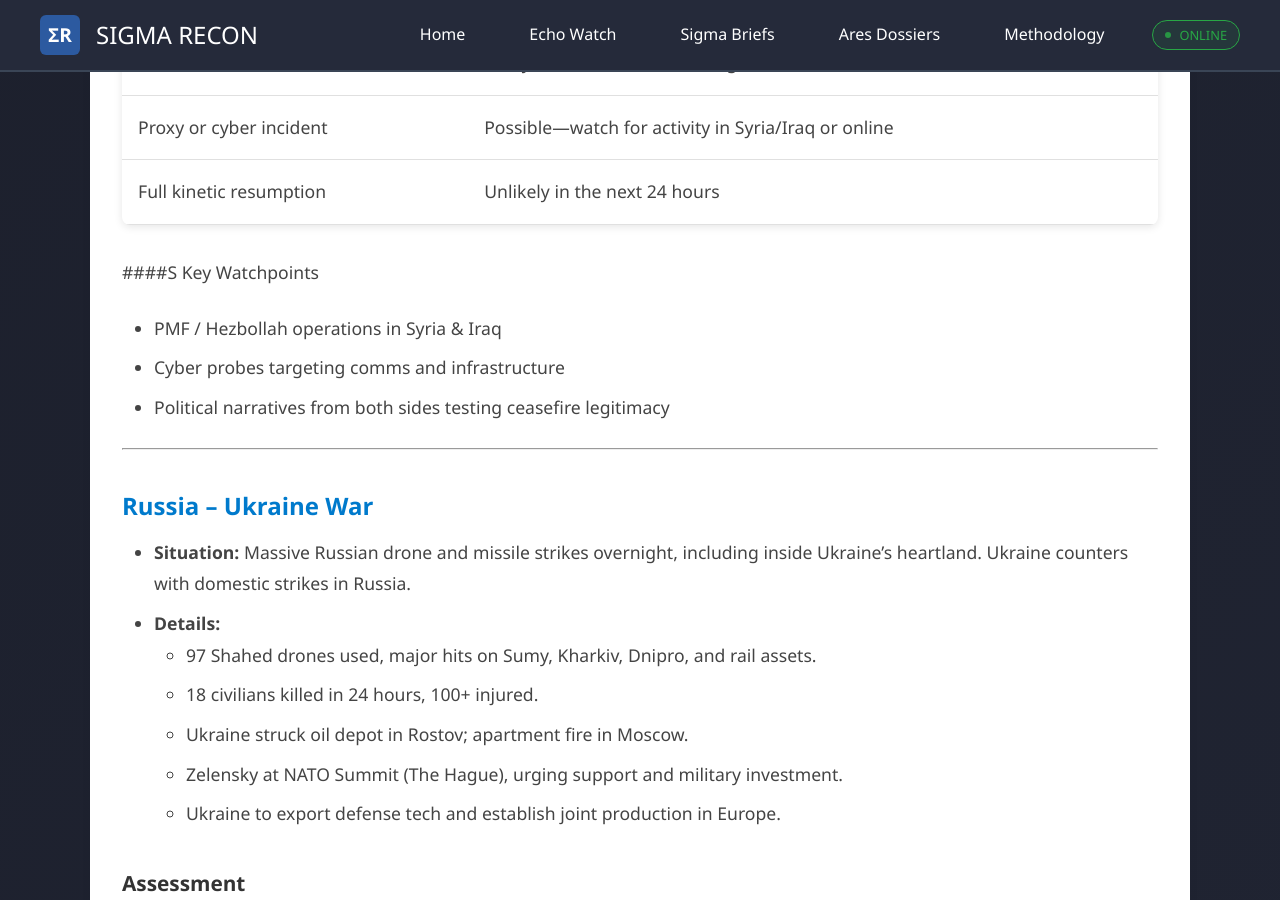
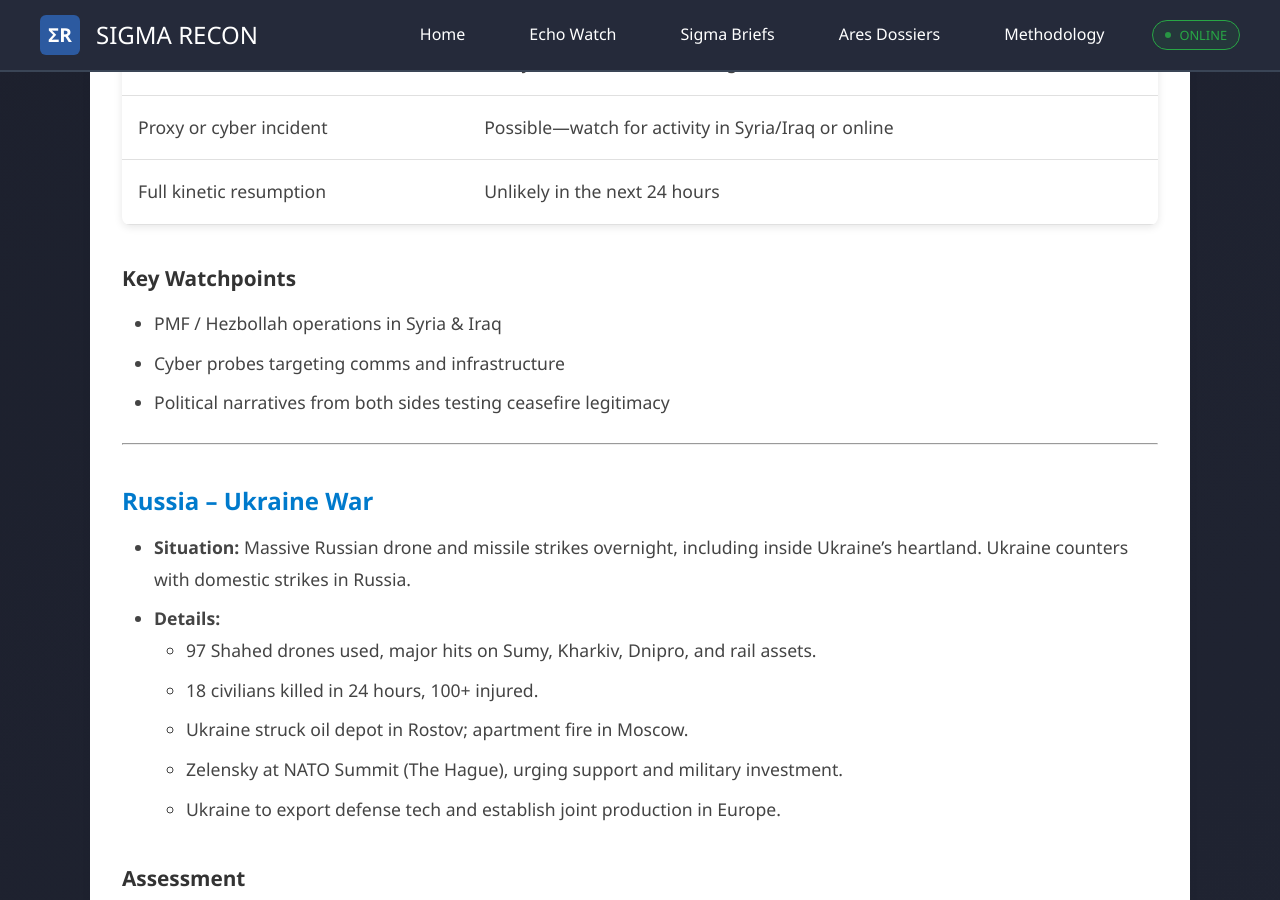
Before and after one commit to Monster52/SIGMA_Recon, a Jekyll site: the page built from _posts/2025-06-25-echo.md, in a window 1280 px wide and 900 px high, scrolled down 2352 px. Built offline with Jekyll 4.4.1, drawn with Linux system fonts in a browser that asks for light colours.

Commit message:
Fixed a random S

```diff
--- a/_posts/2025-06-25-echo.md
+++ b/_posts/2025-06-25-echo.md
@@ -64,7 +64,7 @@ Both sides are repositioning. Quiet isn’t de-escalation—it’s preparation.
 | Proxy or cyber incident   | Possible—watch for activity in Syria/Iraq or online |
 | Full kinetic resumption   | Unlikely in the next 24 hours             |
 
-####S Key Watchpoints
+#### Key Watchpoints
 - PMF / Hezbollah operations in Syria & Iraq
 - Cyber probes targeting comms and infrastructure
 - Political narratives from both sides testing ceasefire legitimacy
```
